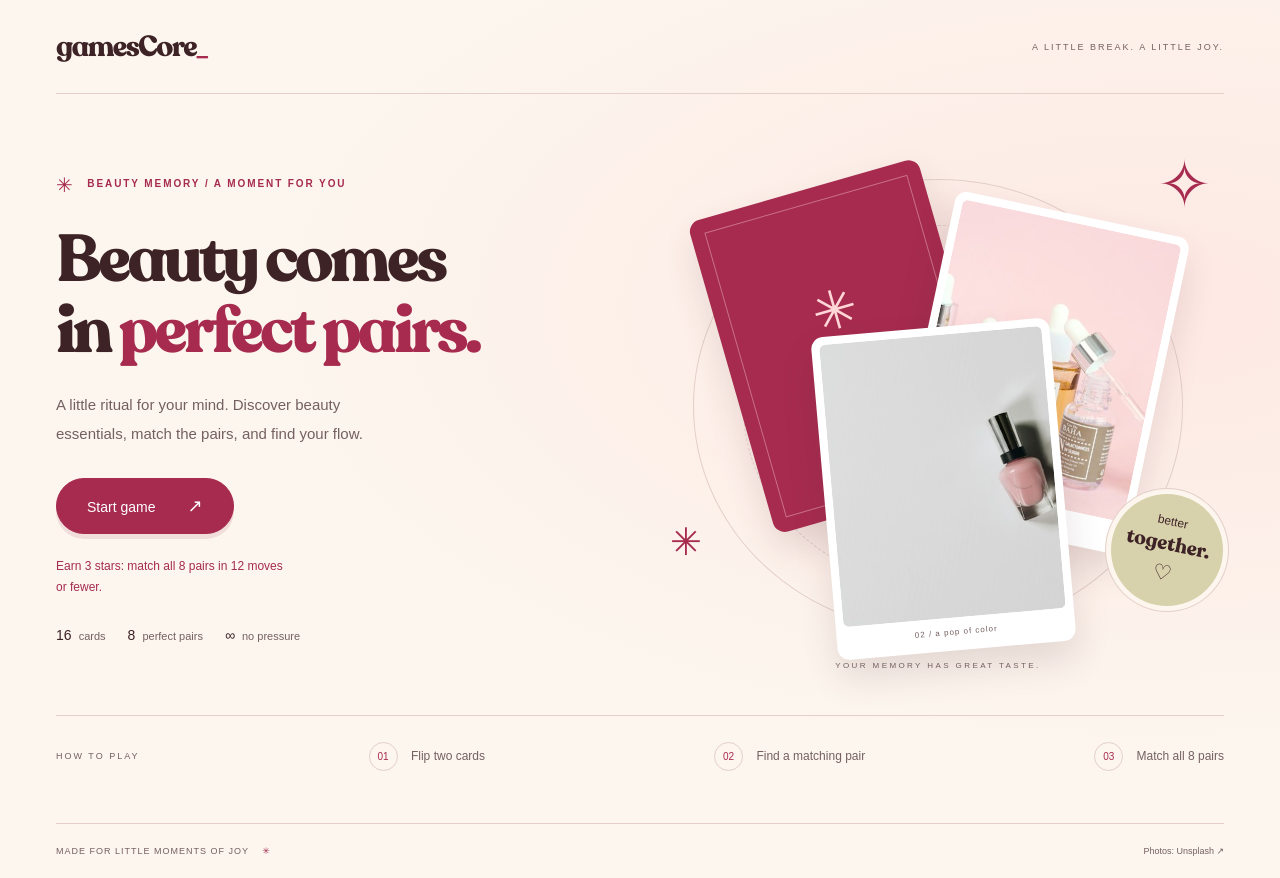
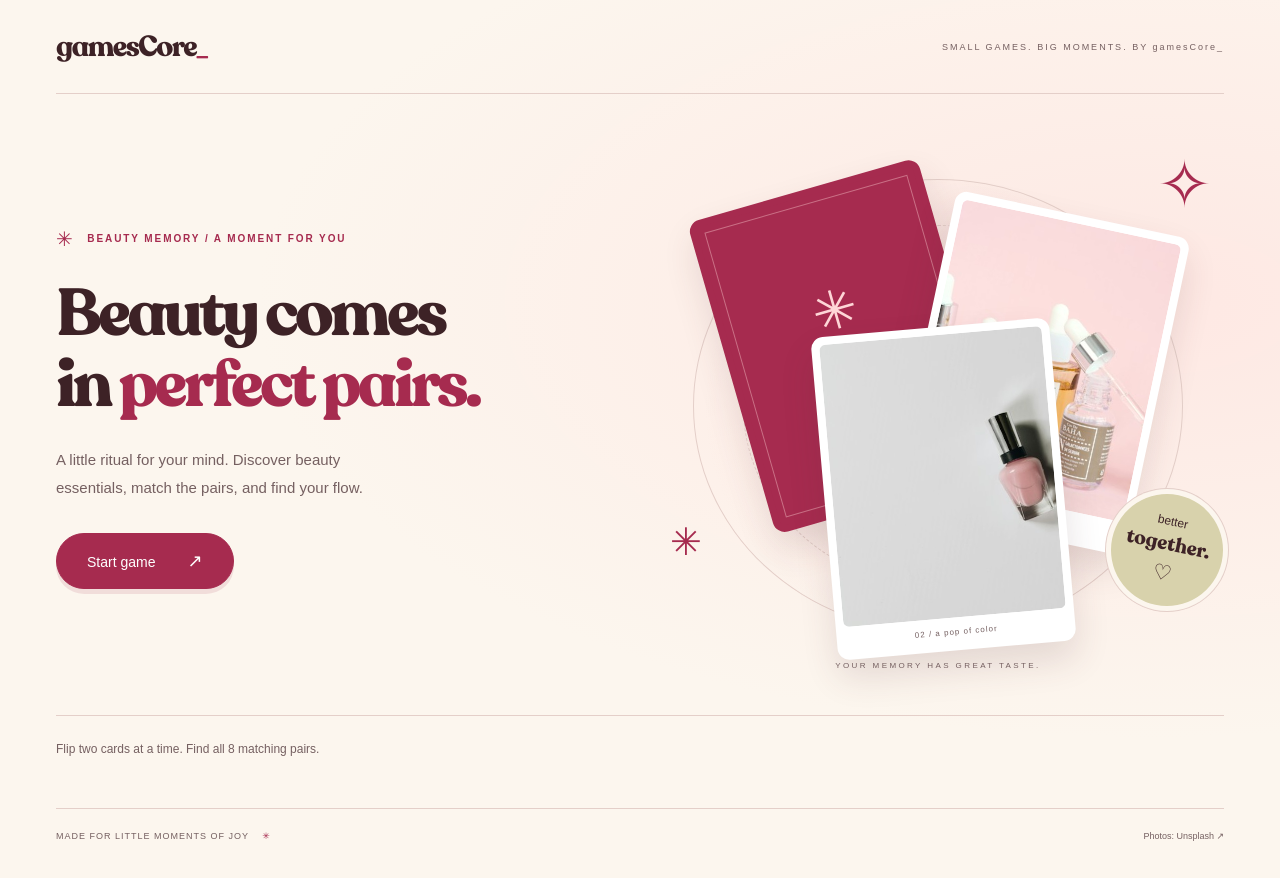
Before and after one commit to thegamescore/memory, a website: page src/index.html in a window 1280 px wide. Drawn offline with Linux system fonts and the light colour scheme.

Commit message:
Update Site source

```diff
--- a/src/game.js
+++ b/src/game.js
@@ -8,11 +8,6 @@ try {
  const saved=Number(localStorage.getItem(bestKey));
  if(Number.isSafeInteger(saved)&&saved>=8)bestMoves=saved;
 } catch { /* The game also works when browser storage is unavailable. */ }
-function showBest(){
- $('#personal-best').textContent=bestMoves===null
-  ? 'Earn 3 stars: match all 8 pairs in 12 moves or fewer.'
-  : `Your best: ${bestMoves} moves. ${bestMoves===8?'A perfect round! Can you do it again?':'Play and try to beat it!'}`;
-}
 function updateStars(){
  const stars=moves<=12?3:moves<=18?2:1;
  $('#star-goal').textContent=stars===3?'★★★ · goal: 12 moves or fewer':stars===2?'★★ · goal: 18 moves or fewer':'★ · finish to earn a star';
@@ -31,9 +26,7 @@ function reward(){
   try { localStorage.setItem(bestKey,String(bestMoves)); }
   catch { $('#record-message').textContent+=' Score available only for this session.'; }
  }
- showBest();
 }
-showBest();
 const format = seconds => `${Math.floor(seconds/60).toString().padStart(2,'0')}:${(seconds%60).toString().padStart(2,'0')}`;
 function tick(){ $('#time').textContent=format(start ? Math.floor((performance.now()-start)/1000):0); }
 function reset(){
--- a/src/index.html
+++ b/src/index.html
@@ -11,7 +11,7 @@
 </head>
 <body>
   <section id="start-screen" class="start-screen" aria-labelledby="start-title">
-    <header><a class="logo" href="https://thegamescore.com/" aria-label="gamesCore — home">gamesCore<span>_</span></a><span class="header-note">A LITTLE BREAK. A LITTLE JOY.</span></header>
+    <header><a class="logo" href="https://thegamescore.com/" aria-label="gamesCore — home">gamesCore<span>_</span></a><span class="header-note">SMALL GAMES. BIG MOMENTS. BY gamesCore_</span></header>
     <main class="intro">
       <div class="intro-copy">
       <span class="eyebrow"><span class="tiny-flower" aria-hidden="true">✳</span> BEAUTY MEMORY / A MOMENT FOR YOU</span>
@@ -19,8 +19,6 @@
       <p>A little ritual for your mind. Discover beauty<br class="desktop-break"> essentials, match the pairs, and find your flow.</p>
       <button class="primary" id="start" disabled>Loading…</button>
       <p class="load-status" id="load-status" role="status"></p>
-      <p class="personal-best" id="personal-best">Earn 3 stars: match all 8 pairs in 12 moves or fewer.</p>
-      <div class="intro-facts"><span><b>16</b> cards</span><span><b>8</b> perfect pairs</span><span><b>∞</b> no pressure</span></div>
       </div>
       <div class="hero-art" aria-hidden="true">
         <div class="hero-orbit"></div><span class="art-spark spark-one">✧</span><span class="art-spark spark-two">✳</span>
@@ -30,7 +28,7 @@
         <div class="art-stamp">better<br><em>together.</em><span>♡</span></div>
         <span class="art-caption">YOUR MEMORY HAS GREAT TASTE.</span>
       </div>
-      <div class="how-to"><span class="how-title">HOW TO PLAY</span><span><b>01</b> Flip two cards</span><span><b>02</b> Find a matching pair</span><span><b>03</b> Match all 8 pairs</span></div>
+      <div class="how-to"><span>Flip two cards at a time. Find all 8 matching pairs.</span></div>
     </main>
     <footer><span>MADE FOR LITTLE MOMENTS OF JOY <span aria-hidden="true">✳</span></span><a href="https://unsplash.com/" target="_blank" rel="noopener">Photos: Unsplash ↗</a></footer>
   </section>
```
